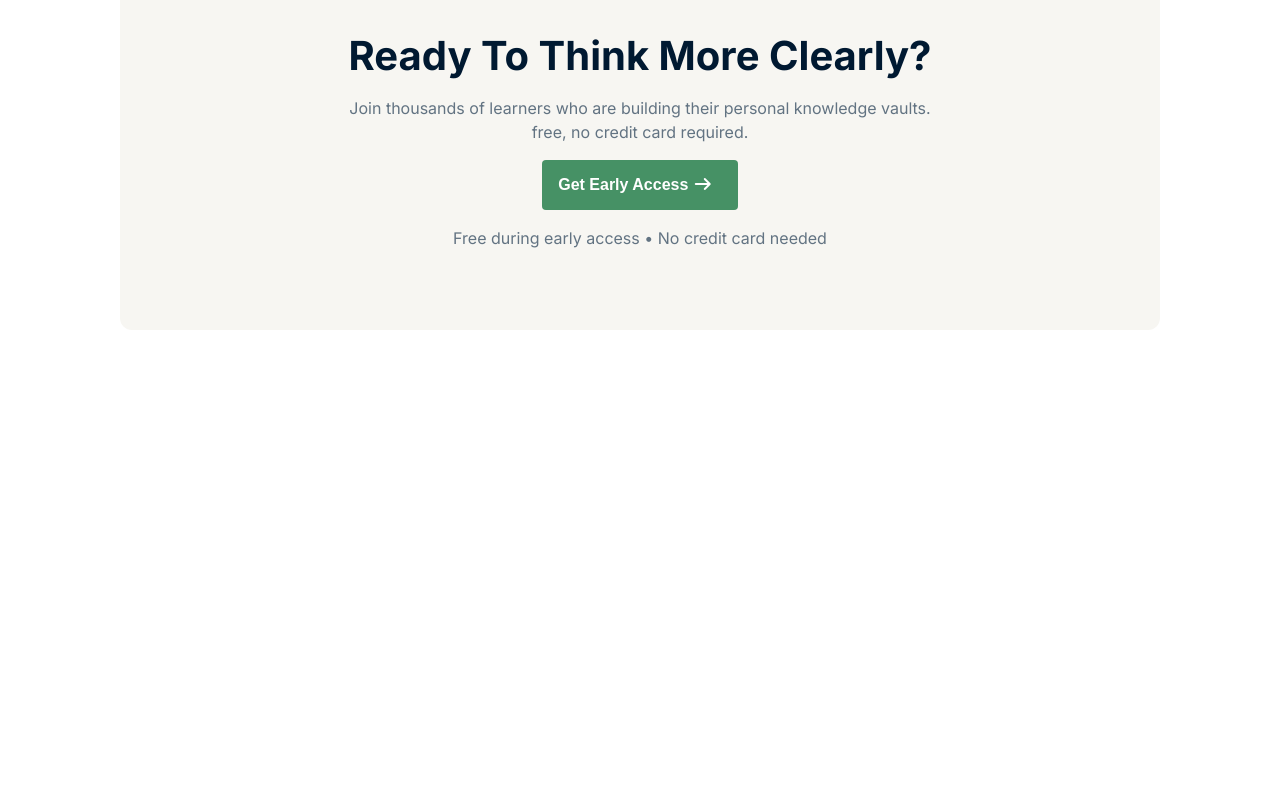
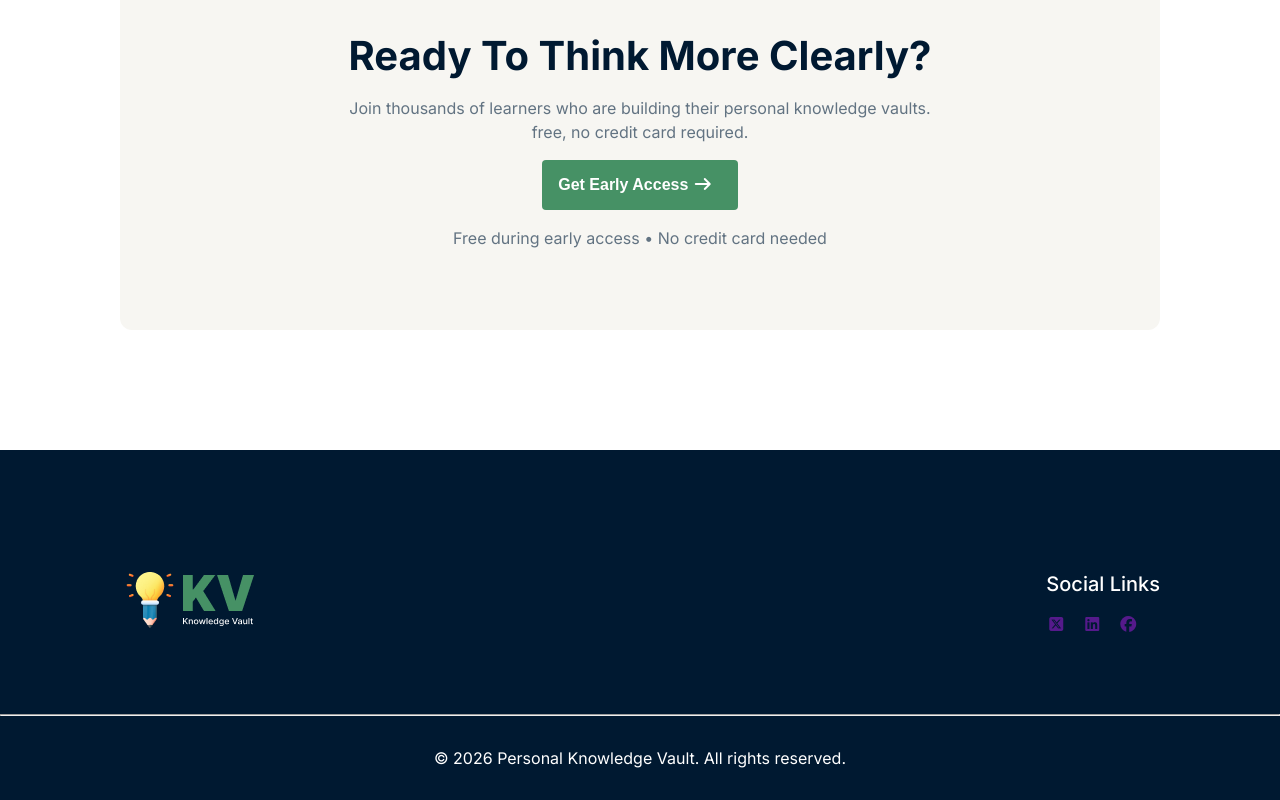
Before and after one commit to jobaidanowshi/B13-My-Assignment-1, a plain HTML site: page index.html in a window 1280 px wide. Shown: the part 2252-3052 px from the top of the page. Before the commit the page ends 2702 px from the top, so only its background shows below. Drawn offline with Linux system fonts and the light colour scheme.

Commit message:
Footer section added

```diff
--- a/index.html
+++ b/index.html
@@ -112,6 +112,33 @@
       </section>
 
     <footer>
+        <section id="footer">
+            <div class="footer-section">
+                <div class="footer-container">
+                   <div class="footer-header">
+                     <div class="logo">
+                        <img src="./assets/logo-footer.png" alt="">
+                    </div>
+                    <div class="footer-menu">
+                        <h6>Social Links</h6>
+                        <ul class="menu1">
+                            <li><a href=""><i class="fa-brands fa-square-x-twitter"></i></a></li>
+                            <li><a href=""><i class="fa-brands fa-linkedin"></i></a></li>
+                            <li><a href=""><i class="fa-brands fa-facebook"></i></a></li>
+                        </ul>
+                    </div>
+                   </div>
+                    <div class="line">
+                        <hr>
+                        <p>&copy; 2026 Personal Knowledge Vault. All rights reserved.</p>
+
+                    </div>
+
+
+                </div>
+            </div>
+
+        </section>
 
     </footer>
 </body>
--- a/styles/style.css
+++ b/styles/style.css
@@ -28,7 +28,15 @@ nav .menu{
     display: flex;
     gap: 32px;
     list-style: none;
+    cursor: pointer;
+    transition-duration: 0.4s;
 
+}
+li:hover{
+    background-color: lightgreen;
+}
+.btn:hover{
+    background-color: lightgreen;
 }
 .menu a{
     text-decoration: none;
@@ -48,6 +56,8 @@ nav .menu{
     background-color: #469165;
     border: none;
     border-radius: 4px;
+    cursor: pointer;
+
 }
 #hero{
     padding: 115.5px 120px 125px 120px;
@@ -82,8 +92,12 @@ nav .menu{
     border-radius: 1000px;
     background-color: #FFFFFF;
     margin-bottom: 16px;
+    cursor: pointer;
+    transition-duration: 0.4s;
 }
-
+.hero-btn:hover{
+    background-color: lightgreen;
+}
 
  .hero-container .hero-content h1{
     font-size: 72px;
@@ -117,7 +131,12 @@ nav .menu{
     font-size: 16px;
     font-weight: 600;
     box-shadow: 0 10 20 0 #000000;
+    cursor: pointer;
+    transition-duration: 0.4s;
 
+ }
+ .btn1:hover{
+    background-color: lightgreen;
  }
  .hero-container .button .btn2{
     color: #FFFFFF;
@@ -127,10 +146,14 @@ nav .menu{
     border-radius: 4px;
     font-size: 16px;
     font-weight: 600;
+    cursor: pointer;
+    transition-duration: 0.4s;
+
  }
- .notes-card{
-    /* background-color: aqua; */
+ .button .btn2:hover{
+    background-color: lightgreen;
  }
+
  #notes{
     padding: 0px 120px;
  }
@@ -162,6 +185,10 @@ nav .menu{
     gap: 24px;
     /* box-shadow: ; */
  }
+ .notes-container .notes-box .notes-card{
+    position: relative;
+     box-shadow: 0 0 8 0 #0000002c;
+ }
  .notes-box .notes-card{
     /* position: relative; */
     display: flex;
@@ -172,9 +199,10 @@ nav .menu{
     max-height: 300px;
     border-radius: 8px;
     justify-content: center;
-    background-color: #FFFFFF;
-    /* border: 1px solid red; */
-    /* box-shadow: 0 0 8 0 #0000002c; */
+    background-color: #F7F6F2;
+;
+
+    box-shadow: 0 0 8 0 #0000002c;
  }
  .notes-card img{
     width: 60px;
@@ -204,9 +232,14 @@ nav .menu{
   .notes-card{
     position: relative;
     box-shadow: 0 6 8 2 black;
-    border: 1px solid #627382;
+    border: 1px solid #d5d8dba5;
+
+  }
+  .notes-card:hover{
+    background-color: lightcyan;
   }
   #brain{
+
     padding: 120px;
   }
   .brain-container{
@@ -285,3 +318,45 @@ nav .menu{
     color: #627382;
     text-align: center;
   }
+  #footer{
+    background-color: #001931;
+  }
+  .footer-container{
+    max-width: 1360px;
+    height: ;
+    margin: 0px auto;
+  }
+  .footer-container .footer-header{
+    display: flex;
+    justify-content: space-between;
+    padding: 120px 120px 80px 120px;
+  }
+  .footer-menu .menu1{
+    display: flex;
+   list-style: none;
+   gap: 16px;
+
+
+
+
+  }
+  .footer-menu h6{
+    font-size: 20px;
+    font-weight: 500;
+    line-height: 28px;
+    margin-bottom: 16px;
+    color: #FFFFFF;
+  }
+  .line p{
+
+    text-align: center;
+    margin-top: 30px;
+    padding-bottom: 30px;
+    color: #FFFFFF;
+    font-size: 16px;
+    line-height: 24px;
+
+  }
+  hr{
+    height: 0.1px;
+  }
```
